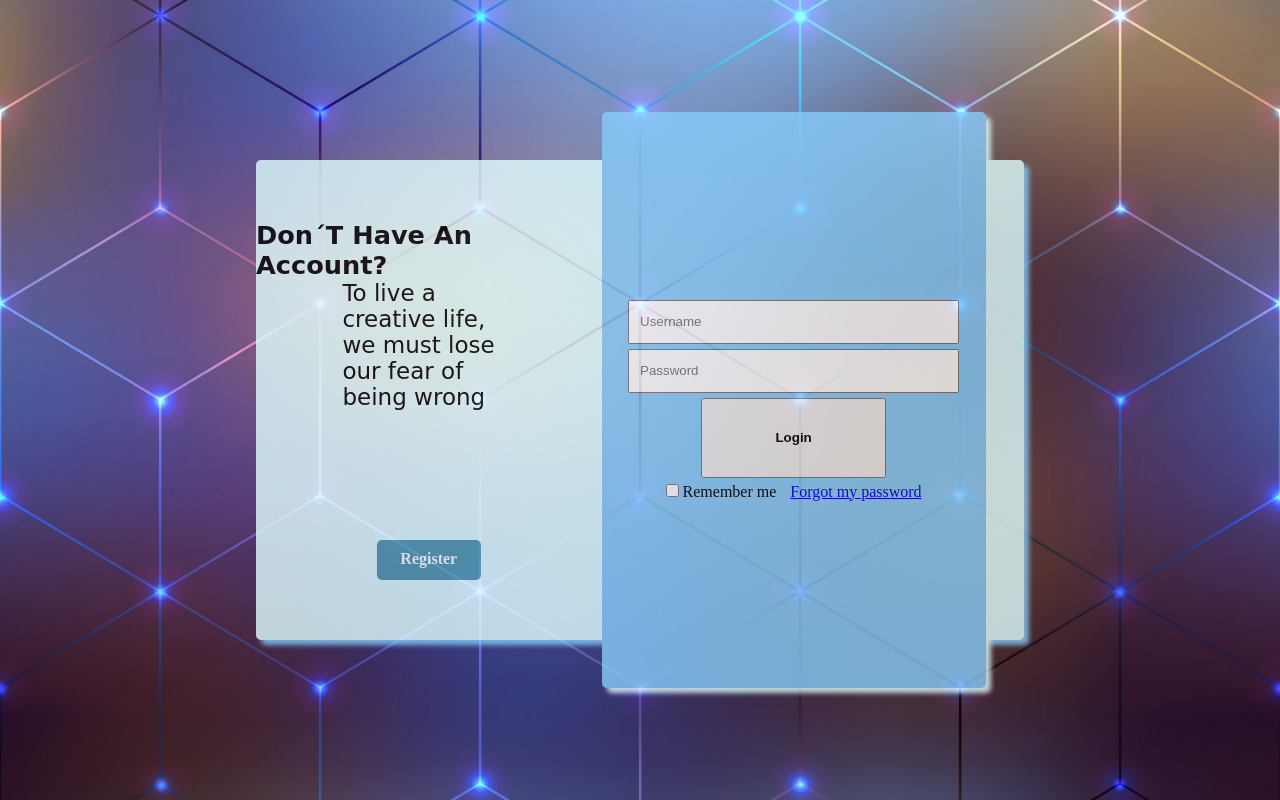
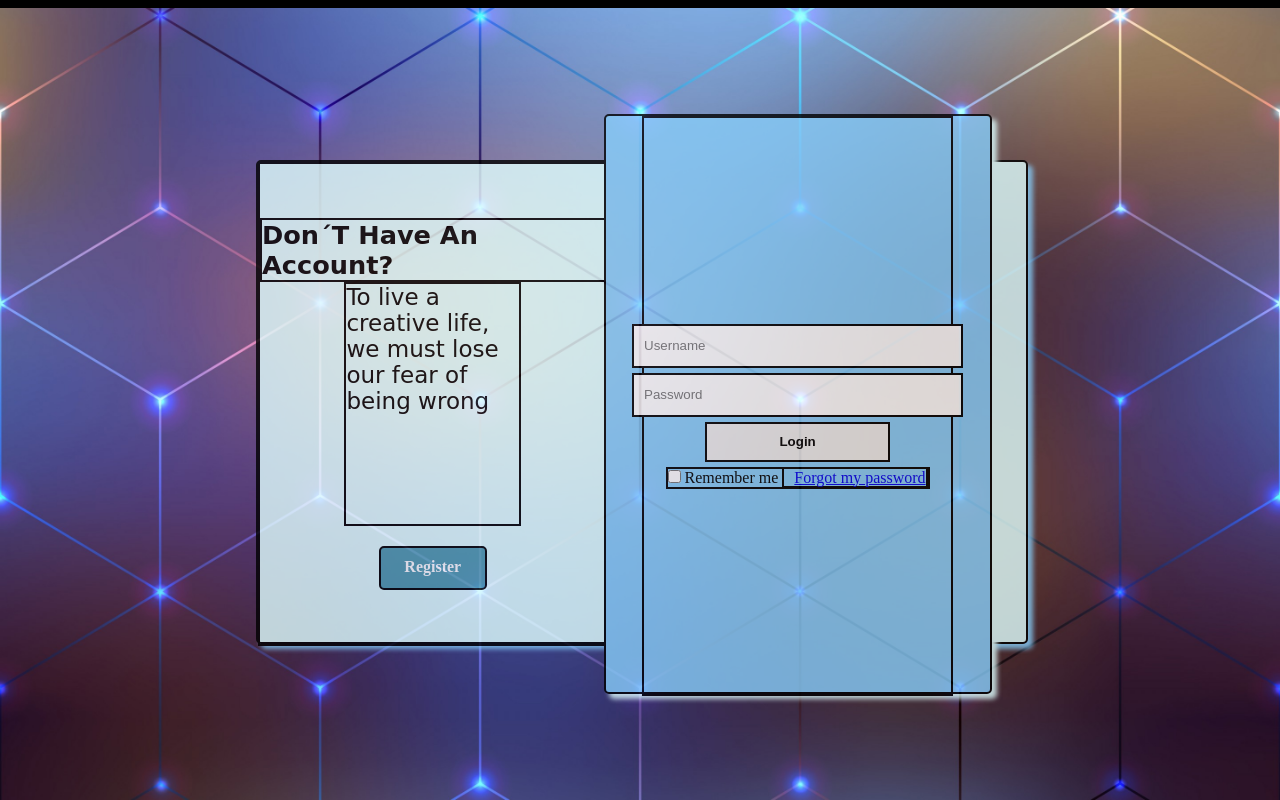
Before and after one commit to ZReKoJ/facebluff, a plain HTML site: page login.html in a window 1280 px wide. Drawn offline with Linux system fonts and the light colour scheme; a web font is replaced by a local one.

Commit message:
changed height of button submit

```diff
--- a/login.css
+++ b/login.css
@@ -3,7 +3,7 @@
 * {
     margin: 0;
     padding: 0;
-    /* border: 2px solid black; /**/
+    border: 2px solid black; /**/
 }
 
 body {
@@ -101,7 +101,7 @@ a.register-button {
 
 .login-form > input[type="submit"] {
     width: 60%;
-    height: 80px;
+    height: 40px;
     text-transform: capitalize;
     font-weight: bold;
 }
@@ -114,3 +114,7 @@ a.register-button {
 label > a {
     padding-left: 10px;
 }
+
+.login-form > label > input {
+    border: solid 2px whitesmoke;
+}
```
